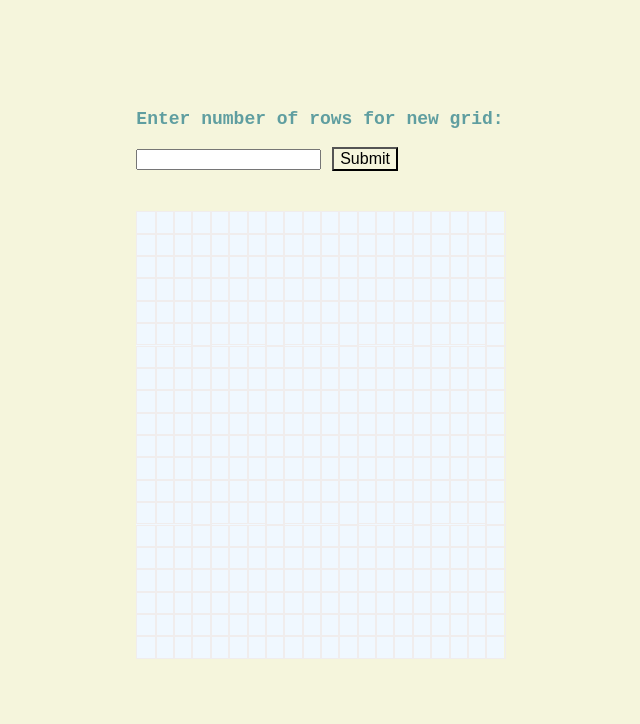
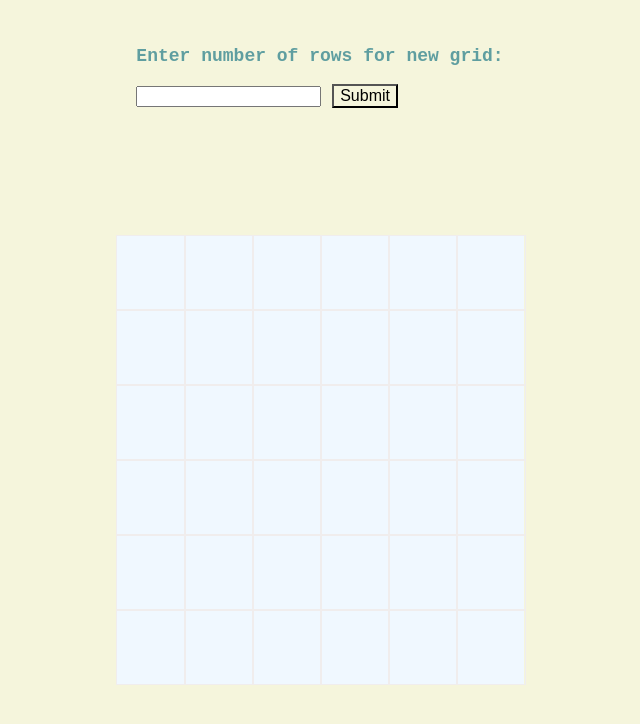
Before and after one commit to bhuvneet/color-the-grid, a plain HTML site: page index.html in a window 1280 px wide. Shown: the whole page, without its empty margins (320-960 px from the left). Drawn offline with Linux system fonts and the light colour scheme.

Commit message:
Fixed width of container div element.

```diff
--- a/index.css
+++ b/index.css
@@ -2,18 +2,15 @@ body
 {
     display: grid;
     justify-content: center;
-    align-items: center;
-    align-content: center;
-    margin-top: 50px;
-    margin-bottom: 100px;
+    align-items: start;
     background-color: beige;
 }
 
 #container
 {
     display: grid;
-    max-width: 960px;
-    max-height: 960px;
+    align-items: start;
+    max-width: 1280px;
     background-color: aliceblue;
 }
 
@@ -24,8 +21,8 @@ body
     width: 100%;
     height: 0;
     padding-top: 100%;
-    min-height: 2px;
-    min-width: 2px;
+    min-height: 5px;
+    min-width: 5px;
     gap: 0;
 }
 
@@ -35,7 +32,7 @@ body
     font-weight: bold;
     font-size: large;
     color: cadetblue;
-    margin-bottom: 40px;
+    margin: 20px;
 }
 
 button
--- a/index.js
+++ b/index.js
@@ -1,12 +1,10 @@
 // container div to hold all rows and column divs
 let container   = document.getElementById("container");
-let rows        = document.querySelectorAll("gridRow");
-let cells       = document.querySelectorAll("gridCells");
 
 // create the defaul 16x16 grid by invoking rowsColumns function.
 function grid16by16 ()
 {
-    let numOfRows = 20;
+    let numOfRows = 6;
     createGrid(numOfRows);
 }
 
@@ -44,7 +42,7 @@ function newGrid ()
     if (userValue > 100)
     {
         let gridText = document.getElementById("newGridText");
-        gridText.textContent = "Enter a new number for rows, less than 100: ";
+        gridText.textContent = "Enter a new number for rows, less than 100:";
         let clear = document.getElementById("userCreatedGrid").value ='';
     }
     // create grid for the number of rows entered by user
```
